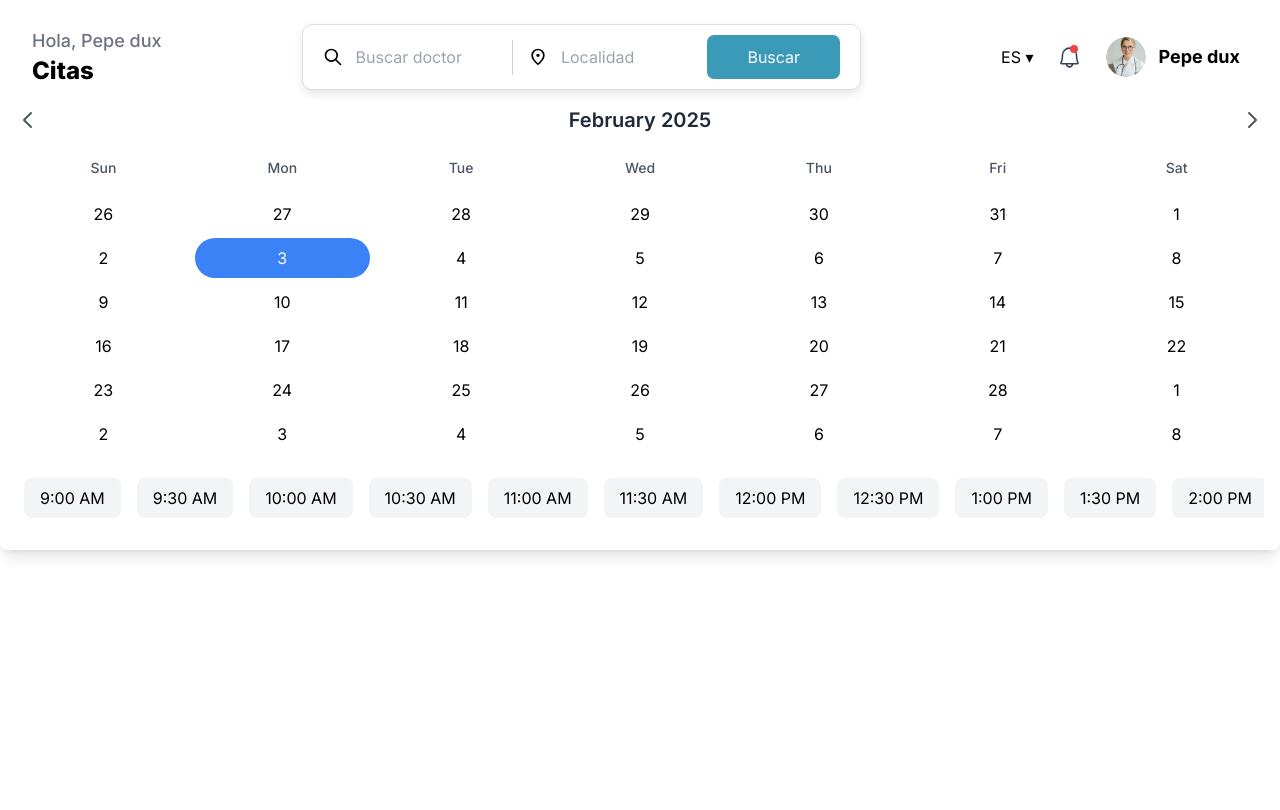
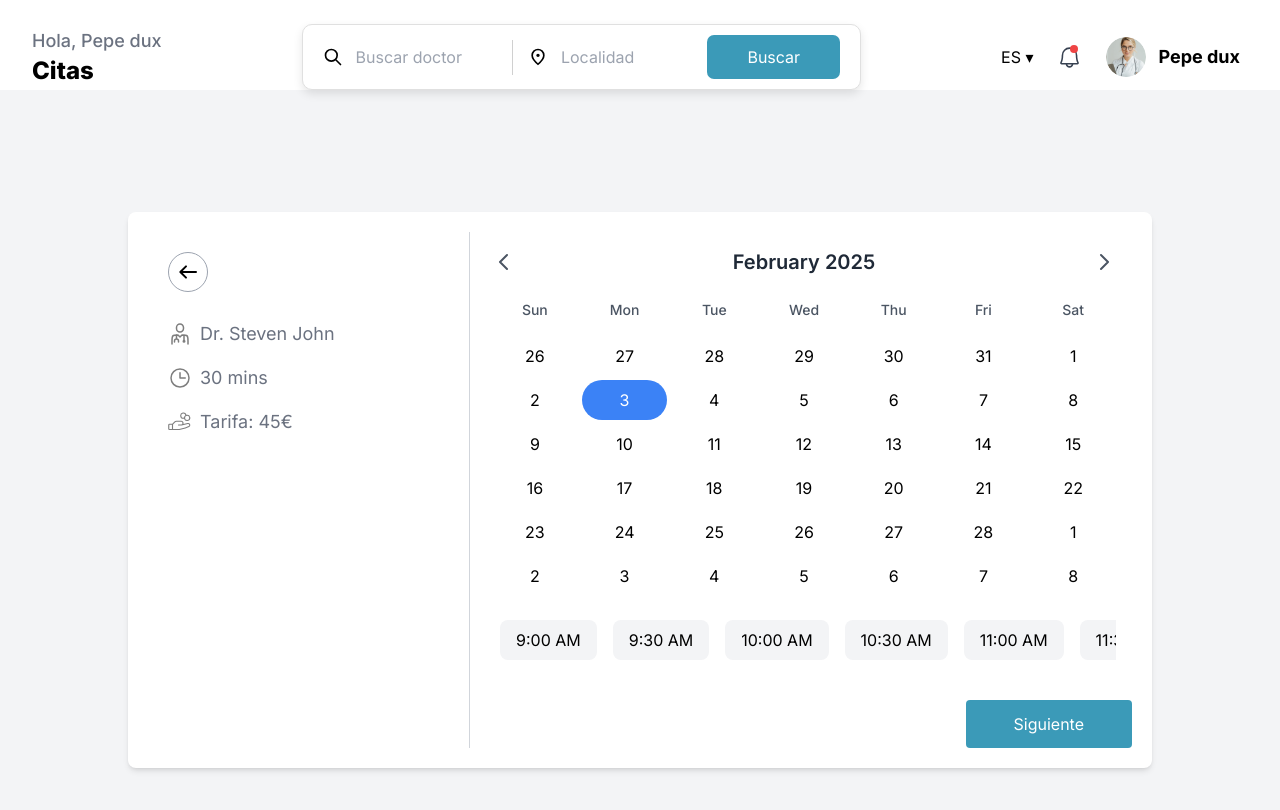
Before and after one commit to deperdomo/hospital-app, an Angular app: page /reserva in a window 1280 px wide. Shown: the top 810 px of the page. Built offline with nearby package versions, Linux system fonts and the light colour scheme.

Commit message:
Enhance patient booking layout with improved styling and calendar integration

```diff
--- a/src/app/sections/calendar/calendar.component.html
+++ b/src/app/sections/calendar/calendar.component.html
@@ -1,4 +1,4 @@
-<div class="container mx-auto p-4 bg-white rounded-lg shadow-lg">
+<div class="container mx-auto p-4 bg-white rounded-lg">
   <div class="mb-6">
     <div class="flex justify-between items-center mb-4">
       <button (click)="previousMonth()" class="text-gray-600 hover:text-blue-600 transition-colors">
--- a/src/app/vistas/patient-booking/patient-booking.component.html
+++ b/src/app/vistas/patient-booking/patient-booking.component.html
@@ -1,4 +1,38 @@
 
 <app-secundary-nav></app-secundary-nav>
 
-<app-calendar></app-calendar>
+<div class="flex justify-center items-center w-full h-screen bg-gray-100">
+  <div class="flex p-5 w-4/5 bg-white rounded-lg shadow-md">
+    <div class="p-5 text-gray-800 w-1/3 border-r border-gray-300 mr-1.5">
+      <div class="inline-block w-10 h-10 mb-7 border border-gray-400 rounded-full flex items-center justify-center text-2xl cursor-pointer transition duration-300 transform hover:bg-[#3B9AB8] hover:text-white hover:scale-110">
+        <svg xmlns="http://www.w3.org/2000/svg" width="24" height="24" viewBox="0 0 24 24"><g fill="none"><path d="M24 0v24H0V0zM12.593 23.258l-.011.002l-.071.035l-.02.004l-.014-.004l-.071-.035q-.016-.005-.024.005l-.004.01l-.017.428l.005.02l.01.013l.104.074l.015.004l.012-.004l.104-.074l.012-.016l.004-.017l-.017-.427q-.004-.016-.017-.018m.265-.113l-.013.002l-.185.093l-.01.01l-.003.011l.018.43l.005.012l.008.007l.201.093q.019.005.029-.008l.004-.014l-.034-.614q-.005-.019-.02-.022m-.715.002a.02.02 0 0 0-.027.006l-.006.014l-.034.614q.001.018.017.024l.015-.002l.201-.093l.01-.008l.004-.011l.017-.43l-.003-.012l-.01-.01z"/><path fill="#000" d="M3.636 11.293a1 1 0 0 0 0 1.414l5.657 5.657a1 1 0 0 0 1.414-1.414L6.757 13H20a1 1 0 1 0 0-2H6.757l3.95-3.95a1 1 0 0 0-1.414-1.414z"/></g></svg>
+      </div>
+      <div class="mt-5 flex flex-col gap-4">
+        <div class="flex items-center">
+          <div class="w-6 h-6 mr-2 flex items-center justify-center">
+            <svg xmlns="http://www.w3.org/2000/svg" width="24" height="24" viewBox="0 0 24 24"><g fill="none" stroke="#7E7E7E" stroke-linecap="round" stroke-linejoin="round" stroke-width="1.5" color="#7E7E7E"><path d="M20 22v-3c0-2.828 0-4.243-.879-5.121C18.243 13 16.828 13 14 13l-2 2l-2-2c-2.828 0-4.243 0-5.121.879C4 14.757 4 16.172 4 19v3m12-9v5.5"/><path d="M8.5 13v4m0 0a2 2 0 0 1 2 2v1m-2-3a2 2 0 0 0-2 2v1m9-13.5v-1a3.5 3.5 0 1 0-7 0v1a3.5 3.5 0 1 0 7 0m1.25 12.75a.75.75 0 1 1-1.5 0a.75.75 0 0 1 1.5 0"/></g></svg>
+          </div>
+          <div class="text-lg text-gray-500 flex items-center">Dr. Steven John</div>
+        </div>
+        <div class="flex items-center">
+          <div class="w-6 h-6 mr-2 flex items-center justify-center">
+            <svg xmlns="http://www.w3.org/2000/svg" width="256" height="256" viewBox="0 0 256 256"><path fill="#7E7E7E" d="M128 24a104 104 0 1 0 104 104A104.11 104.11 0 0 0 128 24m0 192a88 88 0 1 1 88-88a88.1 88.1 0 0 1-88 88m64-88a8 8 0 0 1-8 8h-56a8 8 0 0 1-8-8V72a8 8 0 0 1 16 0v48h48a8 8 0 0 1 8 8"/></svg>
+          </div>
+          <div class="text-lg text-gray-500 flex items-center">30 mins</div>
+        </div>
+        <div class="flex items-center">
+          <div class="w-6 h-6 mr-2 flex items-center justify-center">
+            <svg xmlns="http://www.w3.org/2000/svg" width="256" height="256" viewBox="0 0 256 256"><path fill="#7E7E7E" d="M229.12 142.65a22.43 22.43 0 0 0-19.55-3.88l-45.24 10.4A26 26 0 0 0 140 114H89.94a29.78 29.78 0 0 0-21.21 8.79L45.52 146H16a14 14 0 0 0-14 14v40a14 14 0 0 0 14 14h104a6 6 0 0 0 1.46-.18l64-16a7 7 0 0 0 .89-.3L225.17 181l.33-.15a22.6 22.6 0 0 0 3.62-38.18ZM14 200v-40a2 2 0 0 1 2-2h26v44H16a2 2 0 0 1-2-2m206.28-30l-38.2 16.27L119.26 202H54v-47.51l23.21-23.22A17.88 17.88 0 0 1 89.94 126H140a14 14 0 0 1 0 28h-28a6 6 0 0 0 0 12h32a6 6 0 0 0 1.34-.15l67-15.41l.24-.06a10.6 10.6 0 0 1 7.7 19.62M164 94a34.5 34.5 0 0 0 7.28-.78a34 34 0 1 0 25.46-42.43A34 34 0 1 0 164 94m62-10a22 22 0 1 1-22-22a22 22 0 0 1 22 22m-62-46a21.94 21.94 0 0 1 21.51 17.49a34 34 0 0 0-15.38 25.65A22 22 0 1 1 164 38"/></svg>
+          </div>
+          <div class="text-lg text-gray-500 flex items-center">Tarifa: 45€</div>
+        </div>
+      </div>
+    </div>
+    <div class="w-2/3">
+      <app-calendar></app-calendar>
+      <div class="flex justify-end mt-2">
+        <button class="bg-[#3B9AB8] text-white px-12 py-3 rounded">Siguiente</button>
+      </div>
+    </div>
+  </div>
+</div>
```
